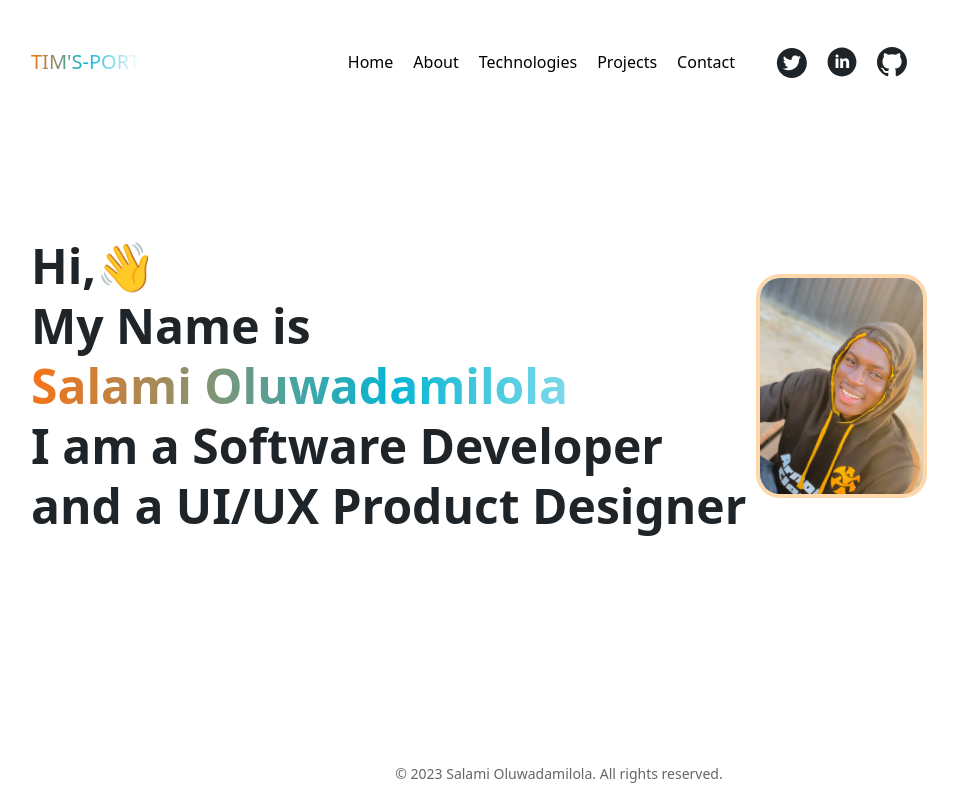
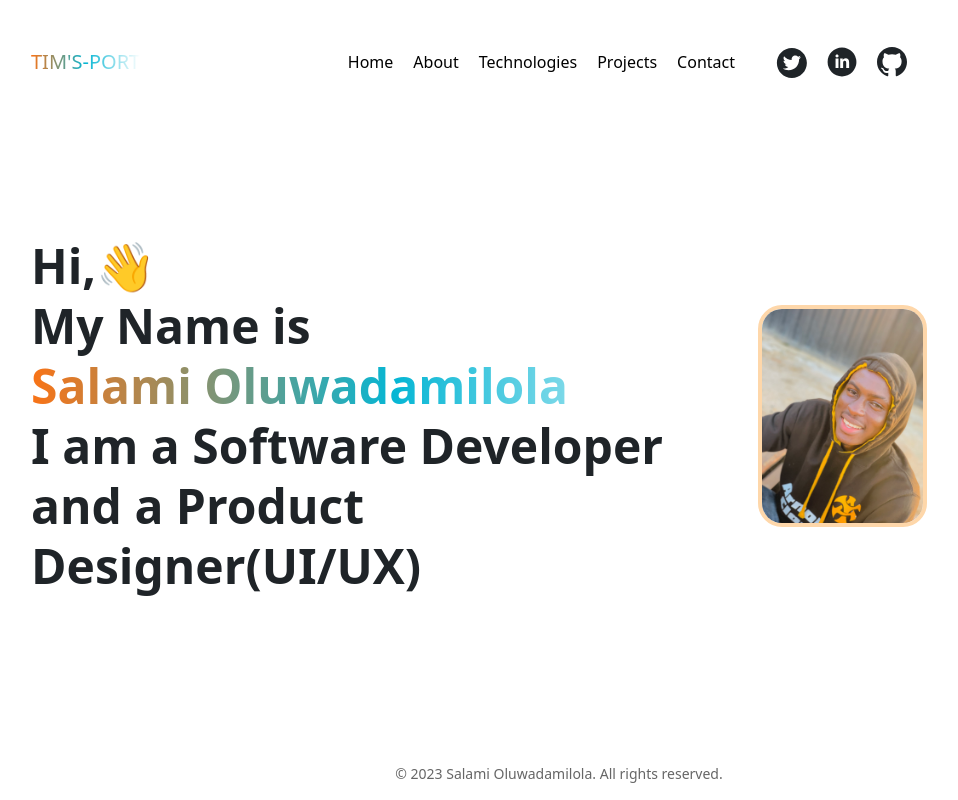
Before and after one commit to TiminiOfLagos/My-Portfolio, a React (Create React App) app: page / in a window 1280 px wide. Shown: the whole page, without its empty margins (161-1119 px from the left). Built offline with nearby package versions, Linux system fonts and the light colour scheme.

Commit message:
Update Details.js

```diff
--- a/src/Details.js
+++ b/src/Details.js
@@ -28,7 +28,7 @@ import ColorPal from "./assets/projects/color-palette.jpg"
 export const personalDetails = {
   name: "Salami Oluwadamilola",
 
-  tagline: "I am a Software Developer and a UI/UX Product Designer",
+  tagline: "I am a Software Developer and a Product Designer(UI/UX)",
 
   img: profile,
 
```
